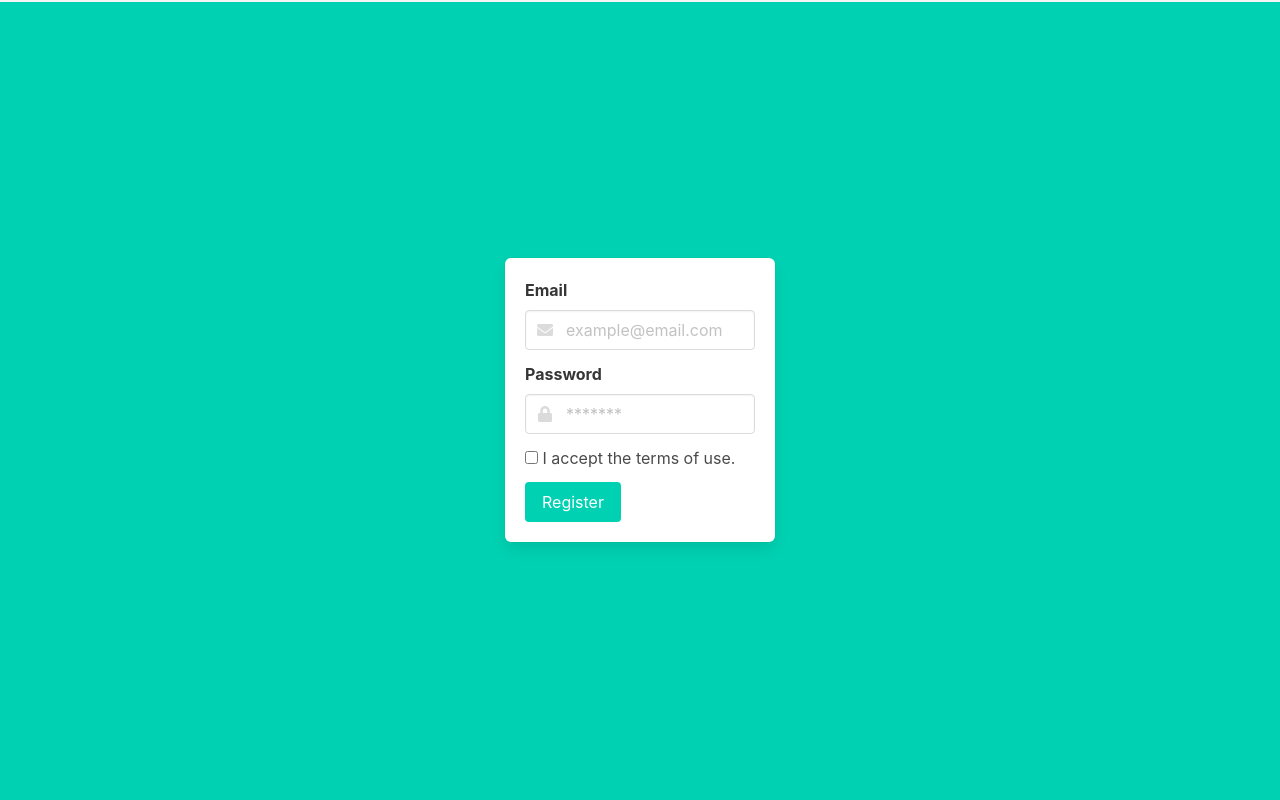
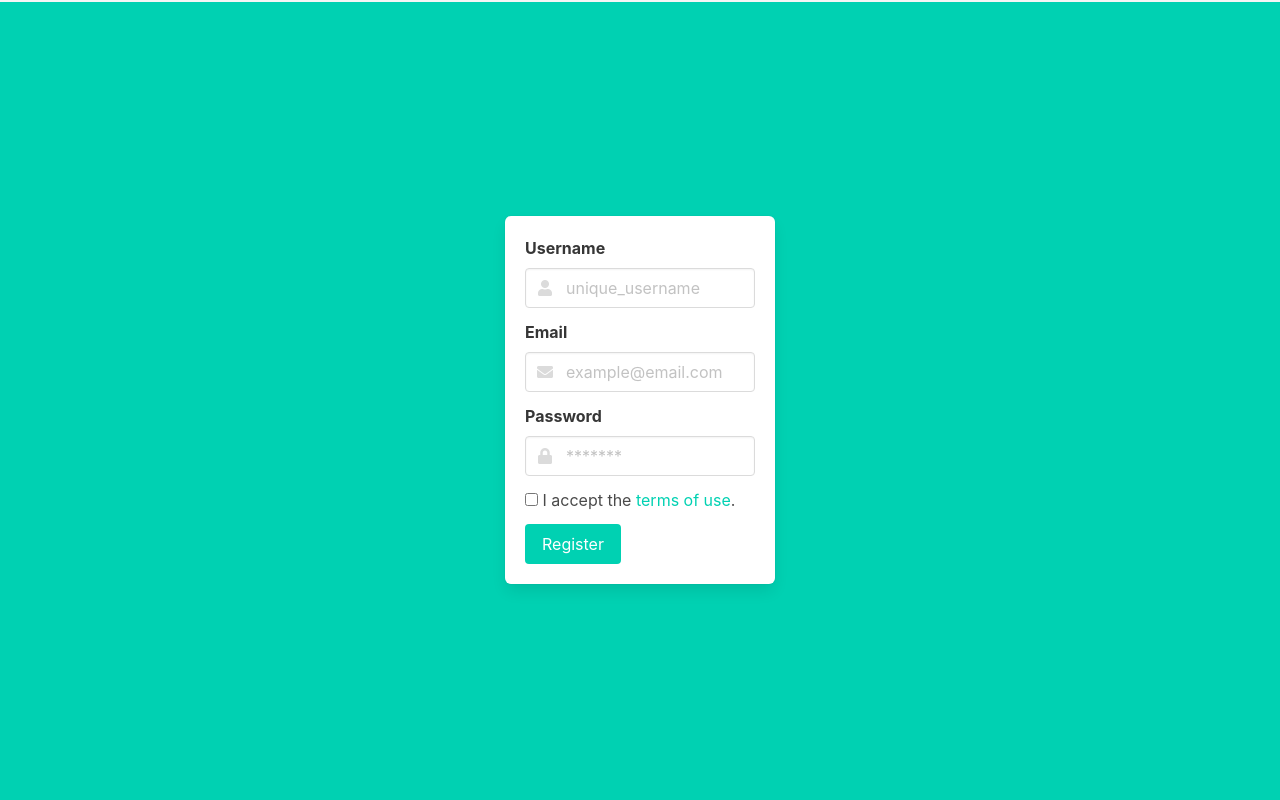
Before and after one commit to legioz/freelinktree, a FastAPI app: page /register in a window 1280 px wide. Shown: the part 56-856 px from the top of the page. Run offline with FastAPI, Linux system fonts and the light colour scheme; some libraries are stand-ins or nearby versions.

Commit message:
url upgrades

```diff
--- a/micro_1/main.py
+++ b/micro_1/main.py
@@ -8,6 +8,7 @@ from pydantic import BaseModel
 from typing import Optional
 import hashlib
 import config
+import re
 
 
 app = FastAPI(
@@ -21,8 +22,9 @@ deta = Deta(config.SECRET_KEY)
 app.mount("/static", StaticFiles(directory="static"), name="static")
 templates = Jinja2Templates(directory="templates")
 
-users = deta.Base("users")
+db_users = deta.Base("users")
 db_links = deta.Base("user_links")
+
 
 def get_current_user(request: Request):
     if not request.session.get("user"):
@@ -34,7 +36,14 @@ def get_current_user(request: Request):
         return request.session.get("user")
 
 
-@app.get("terms_of_use", response_class=HTMLResponse)
+def validate_username(name: str) -> bool:
+    if re.match(r'^[A-Za-z0-9_]+$', name) and len(name) > 5:
+        return True
+    else:
+        return False
+
+
+@app.get("/terms", response_class=HTMLResponse)
 async def terms_of_use(request: Request):
     return templates.TemplateResponse("terms_of_use.html", {"request": request})
 
@@ -42,22 +51,28 @@ async def terms_of_use(request: Request):
 @app.get("/", response_class=HTMLResponse)
 async def index(request: Request):
     if request.session:
-        return RedirectResponse("links")
+        return RedirectResponse(request.url_for("links"))
     return RedirectResponse("login")
 
 
 @app.post("/register")
 @app.get("/register", response_class=HTMLResponse)
-async def register(request: Request, email: str=Form(None), password: str=Form(None)):
+async def register(request: Request, email: str=Form(None), password: str=Form(None), name: str=Form(None)):
     context = {"request": request, "error": False}
     if request.method == "POST":
         if email and password:
             try:
                 data = {
+                    "name": name,
                     "email": email,
                     "password": hashlib.sha256(password.encode('utf-8')).hexdigest(),
                 }
-                users.insert(data)
+                check_unique_email = db_users.fetch({"email": email}).count
+                if check_unique_email > 0:
+                    raise Exception("Email already in use")
+                if not validate_username(name):
+                    raise Exception("Invalid username")
+                db_users.insert(data, name)
                 return RedirectResponse("login", status.HTTP_302_FOUND)
             except:
                 context.update({"error": True})
@@ -74,11 +89,11 @@ async def login(request: Request, email: str=Form(None), password: str=Form(None
                 "email": email,
                 "password":  hashlib.sha256(password.encode('utf-8')).hexdigest()
             }
-            result = users.fetch(query, limit=1)
+            result = db_users.fetch(query, limit=1)
             if result.count >= 1:
                 current_user = result.items[0].get("key")
                 request.session.update({"user": current_user})
-                return RedirectResponse("links", status.HTTP_302_FOUND)
+                return RedirectResponse(request.url_for("links"), status.HTTP_302_FOUND)
         context.update({"error": True})
     return templates.TemplateResponse("login.html", context)
 
@@ -108,19 +123,6 @@ async def recovery(request: Request, email: str=Form(None)):
     return templates.TemplateResponse("recovery.html", context)
 
 
-@app.get("/links", response_class=HTMLResponse)
-@app.get("/links/{other_user}", response_class=HTMLResponse)
-async def links(request: Request, other_user: str=None):
-    context = {"request": request, "links": []}
-    if not other_user:
-        user = get_current_user(request)
-    else:
-        user = other_user
-    user_links_list = db_links.fetch({"user": user})
-    context.update({"links": user_links_list.items})
-    return templates.TemplateResponse("links.html", context)
-
-
 @app.get("/links/delete/{id}")
 async def delete_links(request: Request, id: str):
     if not request.session:
@@ -142,3 +144,17 @@ async def create_links(request: Request, new_link: str=Form(...), description: s
     }
     db_links.put(data)
     return RedirectResponse(request.url_for("links"), status.HTTP_302_FOUND)
+
+
+@app.get("/{other_user}", response_class=HTMLResponse)
+@app.get("/links", response_class=HTMLResponse)
+async def links(request: Request, other_user: str=None):
+    context = {"request": request, "links": []}
+    if not other_user:
+        user = get_current_user(request)
+    else:
+        user = other_user
+    print(user)
+    user_links_list = db_links.fetch({"user": user})
+    context.update({"links": user_links_list.items, "username": user})
+    return templates.TemplateResponse("links.html", context)
--- a/micro_1/templates/base.html
+++ b/micro_1/templates/base.html
@@ -58,7 +58,7 @@
 
                             <div class="navbar-dropdown is-right">
                                 <a class="navbar-item has-text-link"
-                                    href="{{ request.url_for('links') }}/{{ request.session.get('user') }}">
+                                    href="/{{ request.session.get('user') }}">
                                     {{ request.session.get('user') }}
                                 </a>
                                 <a class="navbar-item">
--- a/micro_1/templates/links.html
+++ b/micro_1/templates/links.html
@@ -7,7 +7,11 @@
         <div class="container">
             <div class="columns is-centered">
                 <div class="column is-5-tablet is-4-desktop is-3-widescreen">
-                    <div class="box has-text-centered is-fullwidth">
+                    {% if not request.session %}
+                        <p class="title has-text-centered is-fullwidth has-text-weight-light"><a href="/{{ username }}">@{{ username }}</a></p>
+                        <br>
+                    {% endif %}
+                    <div class="box has-text-centered is-fullwidth mt-1">
                         <table class="table is-hoverable is-fullwidth">
                             {% for link in links %}
                             <tr>
--- a/micro_1/templates/register.html
+++ b/micro_1/templates/register.html
@@ -8,6 +8,15 @@
             <div class="columns is-centered">
                 <div class="column is-5-tablet is-4-desktop is-3-widescreen">
                     <form id="loginform" action="{{ request.url_for('register') }}" method="POST" class="box">
+                        <div class="field">
+                            <label for="" class="label">Username</label>
+                            <div class="control has-icons-left">
+                                <input id="name" name="name" type="text" placeholder="unique_username" class="input" required>
+                                <span class="icon is-small is-left">
+                                    <i class="fa fa-user"></i>
+                                </span>
+                            </div>
+                        </div>
                         <div class="field">
                             <label for="" class="label">Email</label>
                             <div class="control has-icons-left">
@@ -29,7 +38,7 @@
                         <div class="field">
                             <label for="" class="checkbox">
                                 <input type="checkbox" required>
-                                I accept the <a href="{{ request.url_for('terms_of_use') }}">terms of use</a>.
+                                I accept the <a class="has-text-primary" href="{{ request.url_for('terms_of_use') }}">terms of use</a>.
                             </label>
                         </div>
                         <div class="field">
@@ -44,6 +53,6 @@
     </div>
 </section>
     {% if error %}
-        <script>alert("Email already in use!")</script>
+        <script>alert("Username or email already in use!")</script>
     {% endif %}
 {% endblock %}
```
Also changed, not shown: micro_1/templates/terms_of_use.html (+34 -1 lines).
